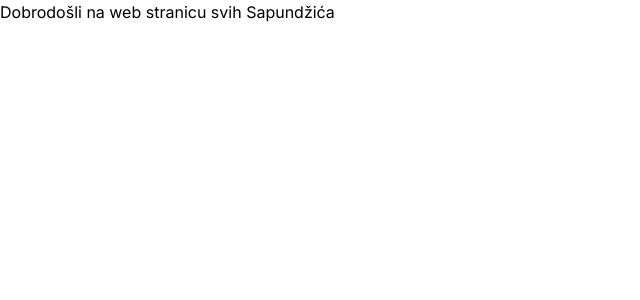
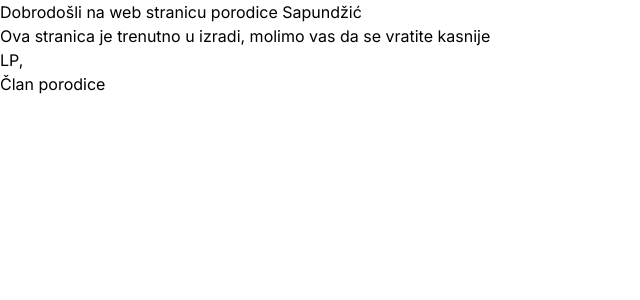
Before and after one commit to lsapundzic/sapundzic.com, a Next.js app: page / in a window 1280 px wide. Shown: the top 300 px of the page, without its empty margins (0-640 px from the left). Built offline with nearby package versions, Linux system fonts and the light colour scheme.

Commit message:
main message

```diff
--- a/app/page.js
+++ b/app/page.js
@@ -1,7 +1,13 @@
 export default function Home() {
-  return (
-    <>
-      <h1>Dobrodošli na web stranicu svih Sapundžića</h1>
-    </>
-  );
+    return (
+        <main>
+            <div>
+                <h1>Dobrodošli na web stranicu porodice Sapundžić</h1>
+                <p>Ova stranica je trenutno u izradi, molimo vas da se vratite kasnije </p>
+                <p>LP,</p>
+                <p>Član porodice</p>
+            </div>
+
+        </main>
+    );
 }
```
